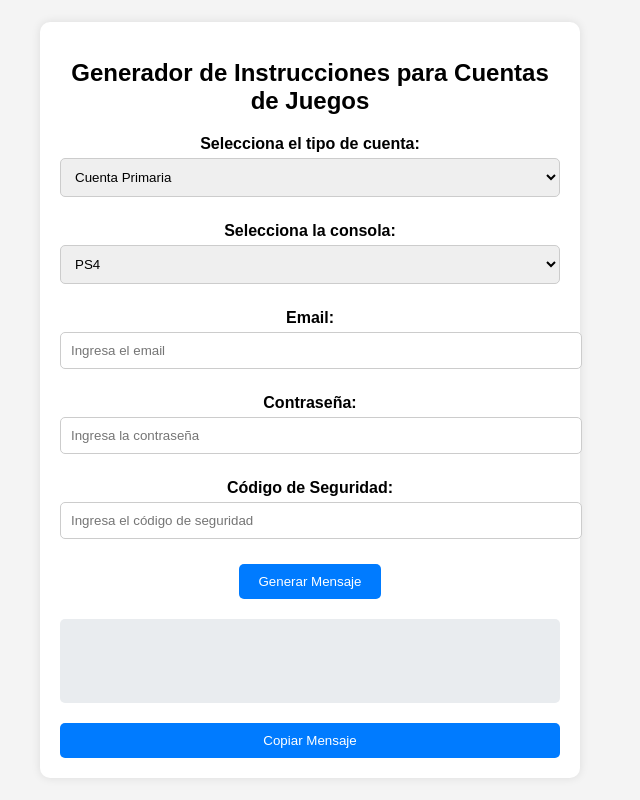
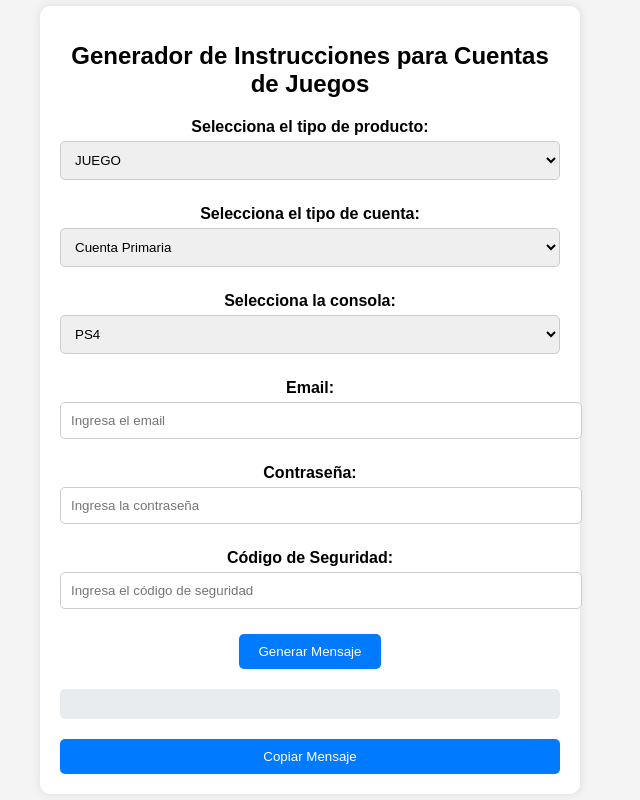
Before and after one commit to agusdc111/agusdc111.github.io, a plain HTML site: page generadormensajesjuegos/index.html in a window 1280 px wide. Shown: the whole page, without its empty margins (330-970 px from the left). Drawn offline with Linux system fonts and the light colour scheme.

Commit message:
Update index.html

```diff
--- a/generadormensajesjuegos/index.html
+++ b/generadormensajesjuegos/index.html
@@ -10,18 +10,30 @@
     <div class="container">
         <h1>Generador de Instrucciones para Cuentas de Juegos</h1>
         <form id="formulario">
-            <label for="tipoCuenta">Selecciona el tipo de cuenta:</label>
-            <select id="tipoCuenta">
-                <option value="primaria">Cuenta Primaria</option>
-                <option value="secundaria">Cuenta Secundaria</option>
+            <!-- Selector de tipo de producto -->
+            <label for="tipoProducto">Selecciona el tipo de producto:</label>
+            <select id="tipoProducto" onchange="toggleAccountType()">
+                <option value="juego">JUEGO</option>
+                <option value="plus">PS PLUS</option>
             </select>
 
+            <!-- Contenedor para tipo de cuenta (solo visible para JUEGO) -->
+            <div id="cuentaContainer">
+                <label for="tipoCuenta">Selecciona el tipo de cuenta:</label>
+                <select id="tipoCuenta">
+                    <option value="primaria">Cuenta Primaria</option>
+                    <option value="secundaria">Cuenta Secundaria</option>
+                </select>
+            </div>
+
+            <!-- Selector de consola -->
             <label for="consola">Selecciona la consola:</label>
             <select id="consola">
                 <option value="ps4">PS4</option>
                 <option value="ps5">PS5</option>
             </select>
 
+            <!-- Campos de datos -->
             <label for="email">Email:</label>
             <input type="text" id="email" placeholder="Ingresa el email">
 
@@ -34,10 +46,8 @@
             <button type="button" onclick="generarMensaje()">Generar Mensaje</button>
         </form>
 
-        <div id="mensajeGenerado" class="mensaje">
-            <!-- Aquí se mostrará el mensaje generado -->
-        </div>
-
+        <!-- Área de mensaje generado -->
+        <div id="mensajeGenerado" class="mensaje"></div>
         <button id="botonCopiar" onclick="copiarMensaje()" disabled>Copiar Mensaje</button>
     </div>
 
```
